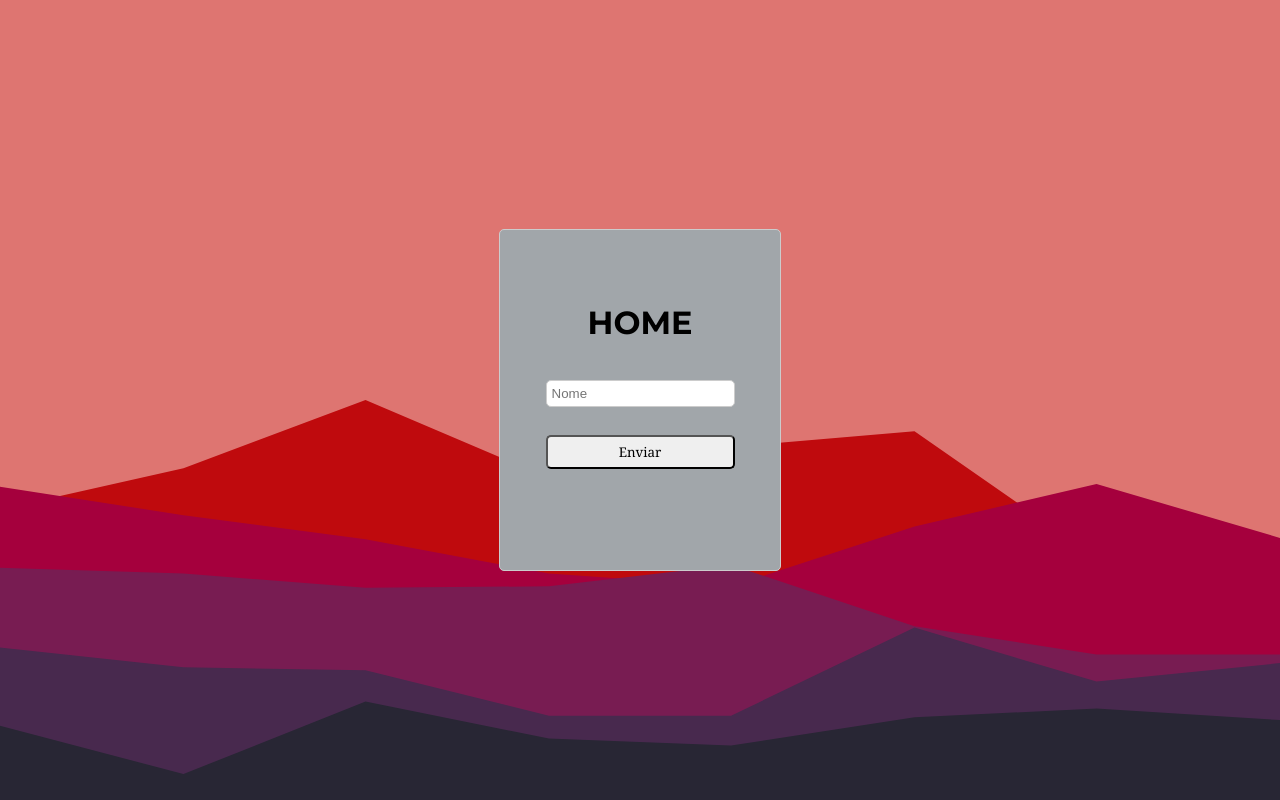
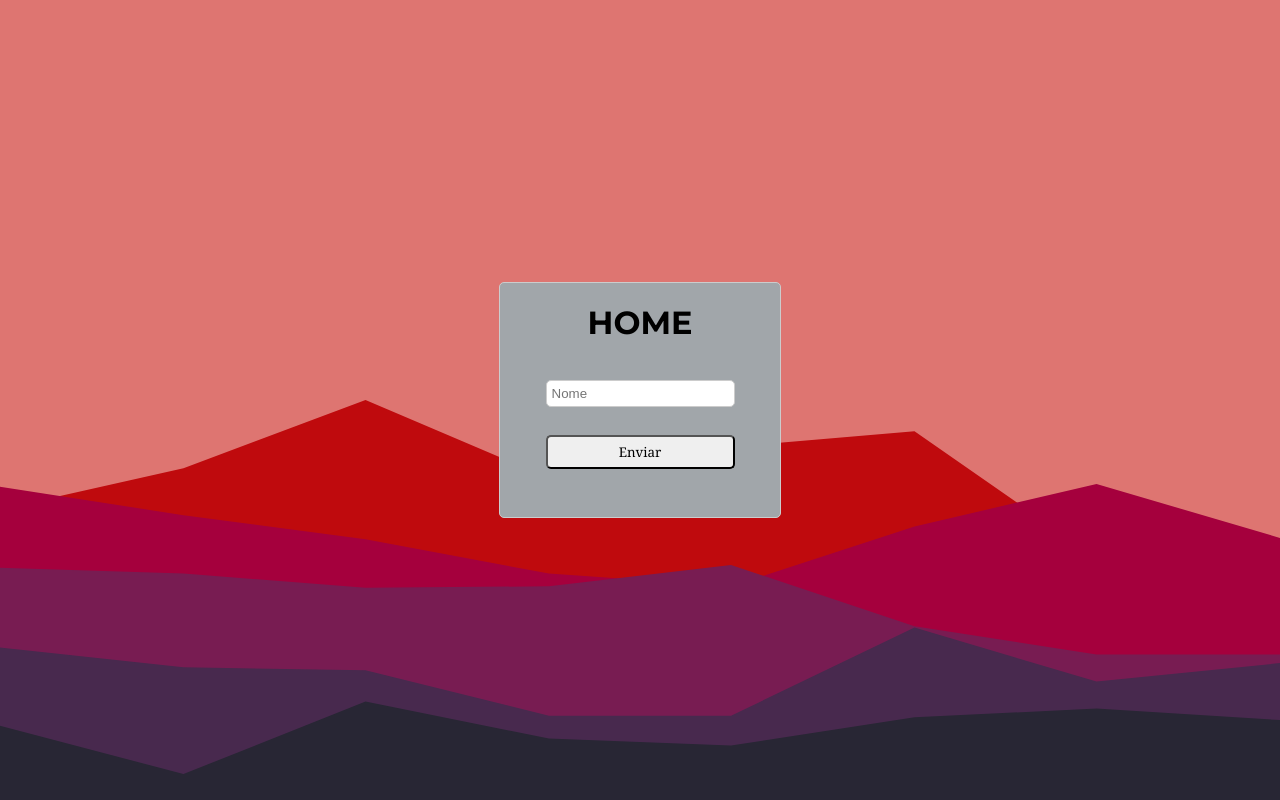
Before and after one commit to Gabriel-Dev-C/Node-Project, a PHP site: page / in a window 1280 px wide. Run offline with PHP 8.4, Linux system fonts and the light colour scheme.

Commit message:
design-att-content

```diff
--- a/src/index.css
+++ b/src/index.css
@@ -13,6 +13,19 @@ ESPECIFICIDADE: É a ordem de prioridade que o CSS segue para aplicar as regras
     - ID: É a regra de estilo que é aplicada diretamente no ID do elemento HTML.
     - Class: É a regra de estilo que é aplicada diretamente na classe do elemento HTML.
     - Tag: É a regra de estilo que é aplicada diretamente na tag do elemento HTML.
+
+TAGS INLINE NÃO É POSSÍVEL APLICAR LARGURA E ALTURA, POIS ELAS NÃO SÃO ELEMENTOS BLOCO.
+NÃO RECOMENDADO UTILIZAR PADDING E MARGIN EM ELEMENTOS INLINE.
+    - PADDING E MARGIN SÃO PROPRIEDADES QUE NÃO SÃO APLICADAS EM ELEMENTOS INLINE, POIS ELES NÃO SÃO ELEMENTOS BLOCO.
+
+PARA EVITAR QUE UM BLOCO ULTRAPASSE O TAMANHO LIMITE DO BLOCO PAI, PODEMOS UTILIZAR A PROPRIEDADE BOX-SIZING: BORDER-BOX;
+    - A PROPRIEDADE BOX-SIZING: BORDER-BOX; FAZ COM QUE O TAMANHO DO BLOCO SEJA CALCULADO CONSIDERANDO O TAMANHO DO BLOCO E A MARGEM.
+
+E NÃO É RECOMENDADO UTILIZAR ALTURA PARA BLOCOS, APENAS LARGURA.
+
+PODEMOS ALINHAR BLOCOS CONTENDO UMA WIDTH DE 50% COM MARGIN: AUTO;
+QUANDO O FUNDO DE UM BLOCO SE ENCONTRA COM O TOPO DE OUTRO, TEREMOS UM EFEITO QUE SE CHAMA COLLAPSING MARGIN. (MARGEM COLAPSADA)
+    - PARA RESOLVER O COLLAPSING MARGIN, PODEMOS UTILIZAR A PROPRIEDADE PADDING OU BORDER.
 */
 
 @import url('https://fonts.googleapis.com/css2?family=Montserrat:ital,wght@0,100..900;1,100..900&family=Open+Sans:ital,wght@0,300..800;1,300..800&display=swap');
@@ -45,7 +58,6 @@ body {
     border: 1px solid #ccc;
     border-radius: 5px;
     width: 30vh;
-    height: 300px;
 }
 #submit-btn {
     border-radius: 5px;
```
